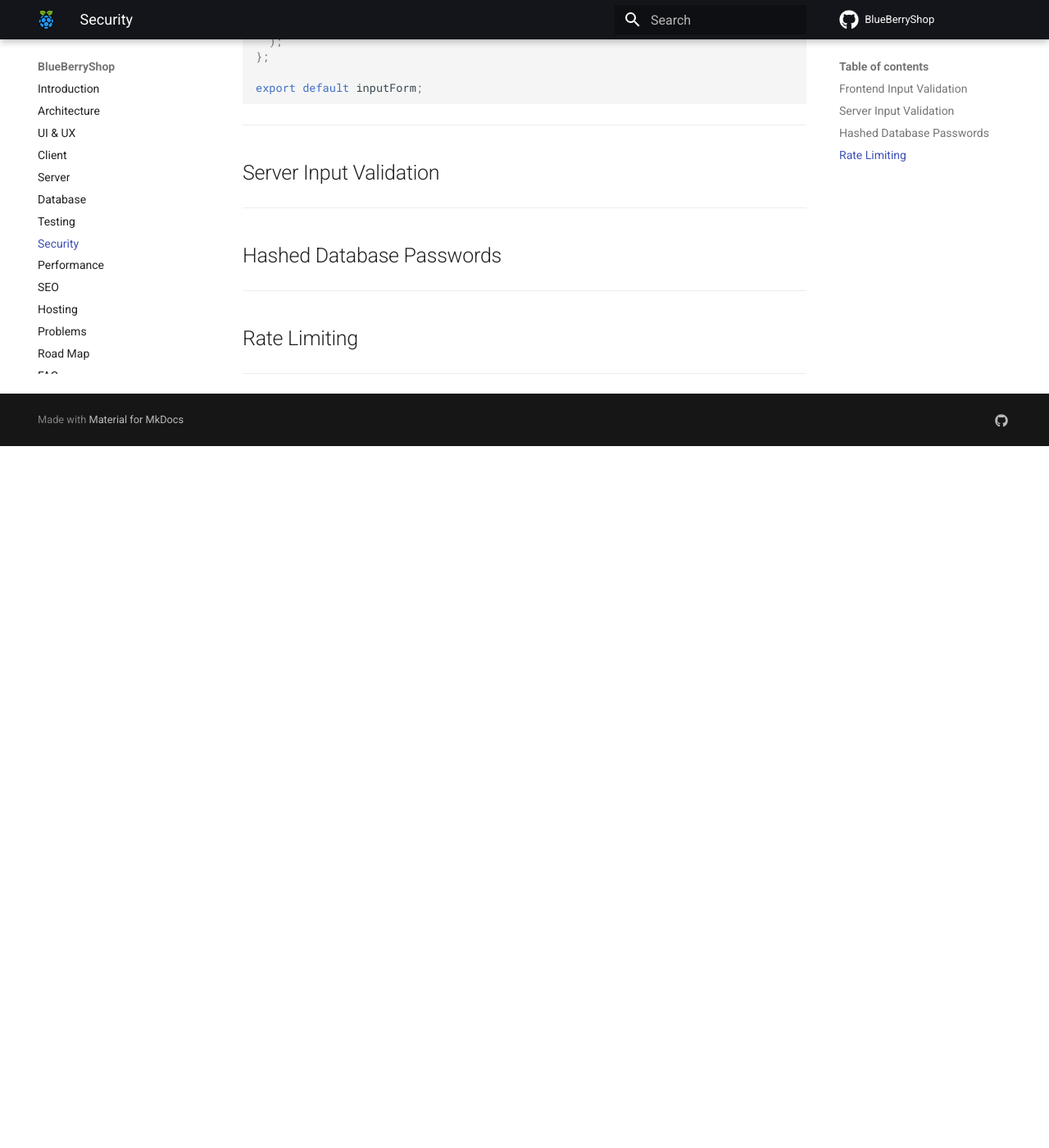
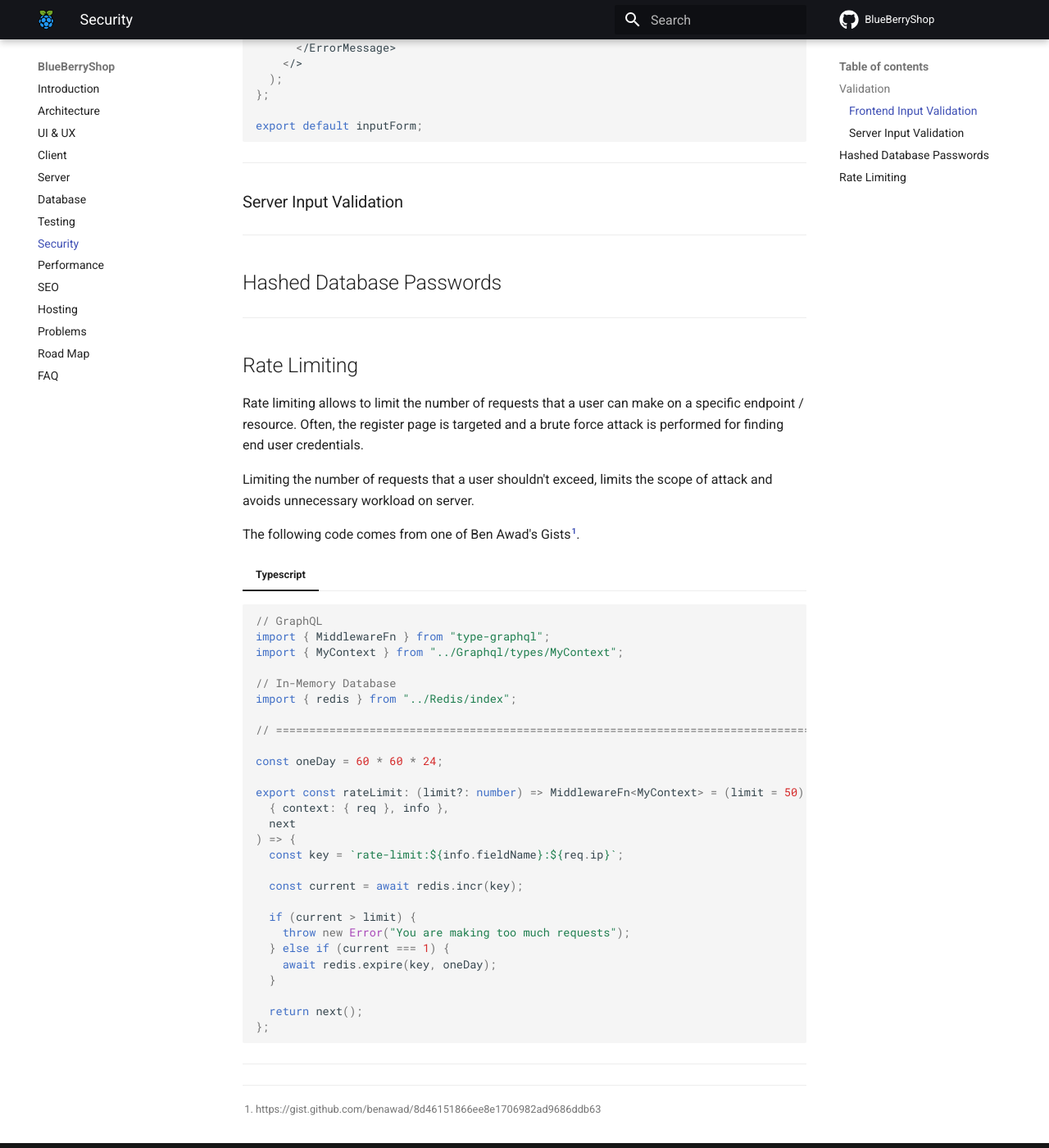
Before and after one commit to besSejrani/TechStore, an MkDocs documentation site: the page built from Documentation/docs/7.security.md, in a window 1280 px wide and 1400 px high, scrolled down 1664 px. Shown: the whole window at 82% size. Built offline with MkDocs 1.6.1 and Material for MkDocs 9.7.7, drawn with Linux system fonts in a browser that asks for light colours; comment, search, counter and statistics services are not loaded; before the commit the page ends 2208 px from its top, so only the background shows below that.

Commit message:
added rate limiting middleware and modified the documentation

````diff
--- a/Documentation/docs/7.security.md
+++ b/Documentation/docs/7.security.md
@@ -1,6 +1,8 @@
 # Security
 
-## Frontend Input Validation
+## Validation
+
+### Frontend Input Validation
 
 Validating user inputs is very important since they can enter what ever they want and perform for example XSS, SQL injections and CSRF attacks.
 
@@ -81,7 +83,7 @@ export default inputForm;
 
 <hr/>
 
-## Server Input Validation
+### Server Input Validation
 
 <hr/>
 
@@ -91,4 +93,46 @@ export default inputForm;
 
 ## Rate Limiting
 
+Rate limiting allows to limit the number of requests that a user can make on a specific endpoint / resource. Often, the register page is targeted and a brute force attack is performed for finding end user credentials.
+
+Limiting the number of requests that a user shouldn't exceed, limits the scope of attack and avoids unnecessary workload on server.
+
+The following code comes from one of Ben Awad's Gists[^1].
+
+[^1]: https://gist.github.com/benawad/8d46151866ee8e1706982ad9686ddb63
+
+=== "Typescript"
+
+```Typescript
+
+// GraphQL
+import { MiddlewareFn } from "type-graphql";
+import { MyContext } from "../Graphql/types/MyContext";
+
+// In-Memory Database
+import { redis } from "../Redis/index";
+
+// ========================================================================================================
+
+const oneDay = 60 * 60 * 24;
+
+export const rateLimit: (limit?: number) => MiddlewareFn<MyContext> = (limit = 50) => async (
+  { context: { req }, info },
+  next
+) => {
+  const key = `rate-limit:${info.fieldName}:${req.ip}`;
+
+  const current = await redis.incr(key);
+
+  if (current > limit) {
+    throw new Error("You are making too much requests");
+  } else if (current === 1) {
+    await redis.expire(key, oneDay);
+  }
+
+  return next();
+};
+
+```
+
 <hr/>
````
Also changed, not shown: 4 other files.
